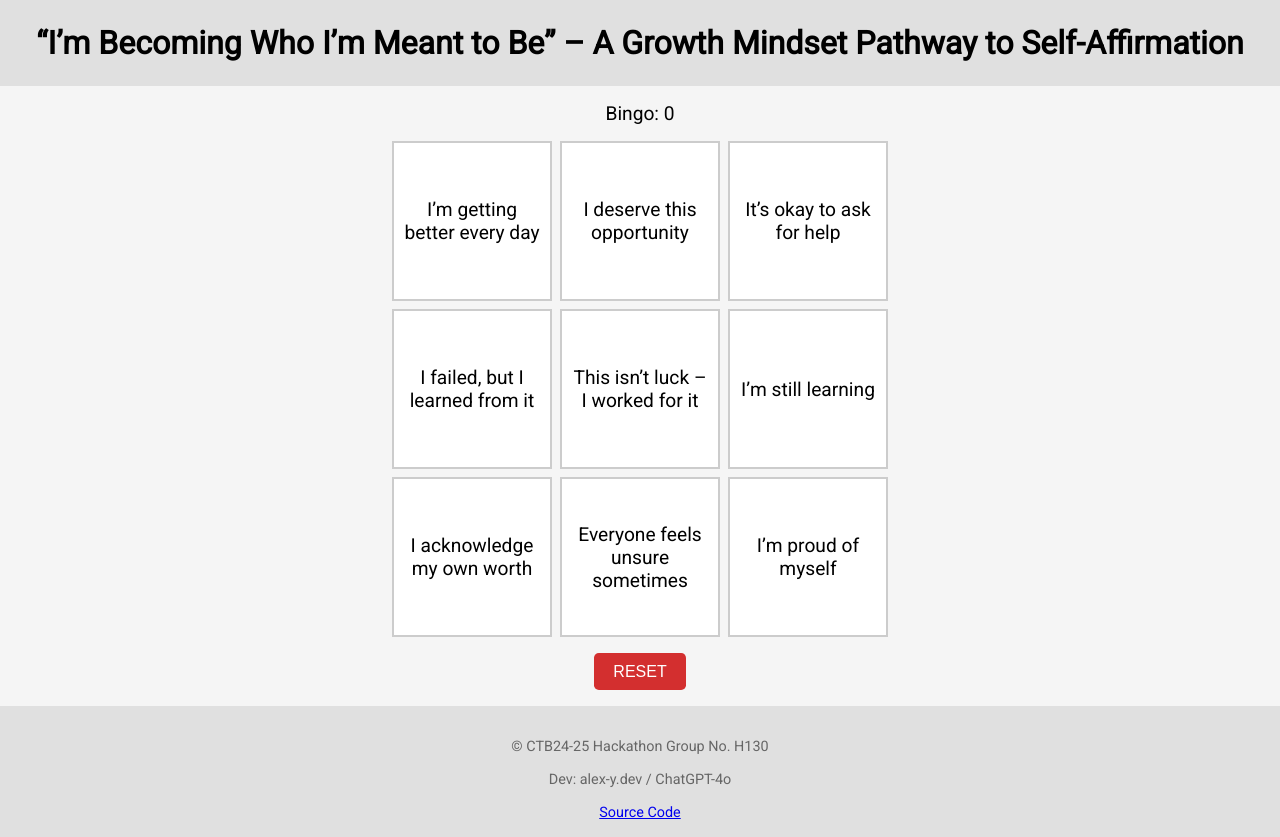
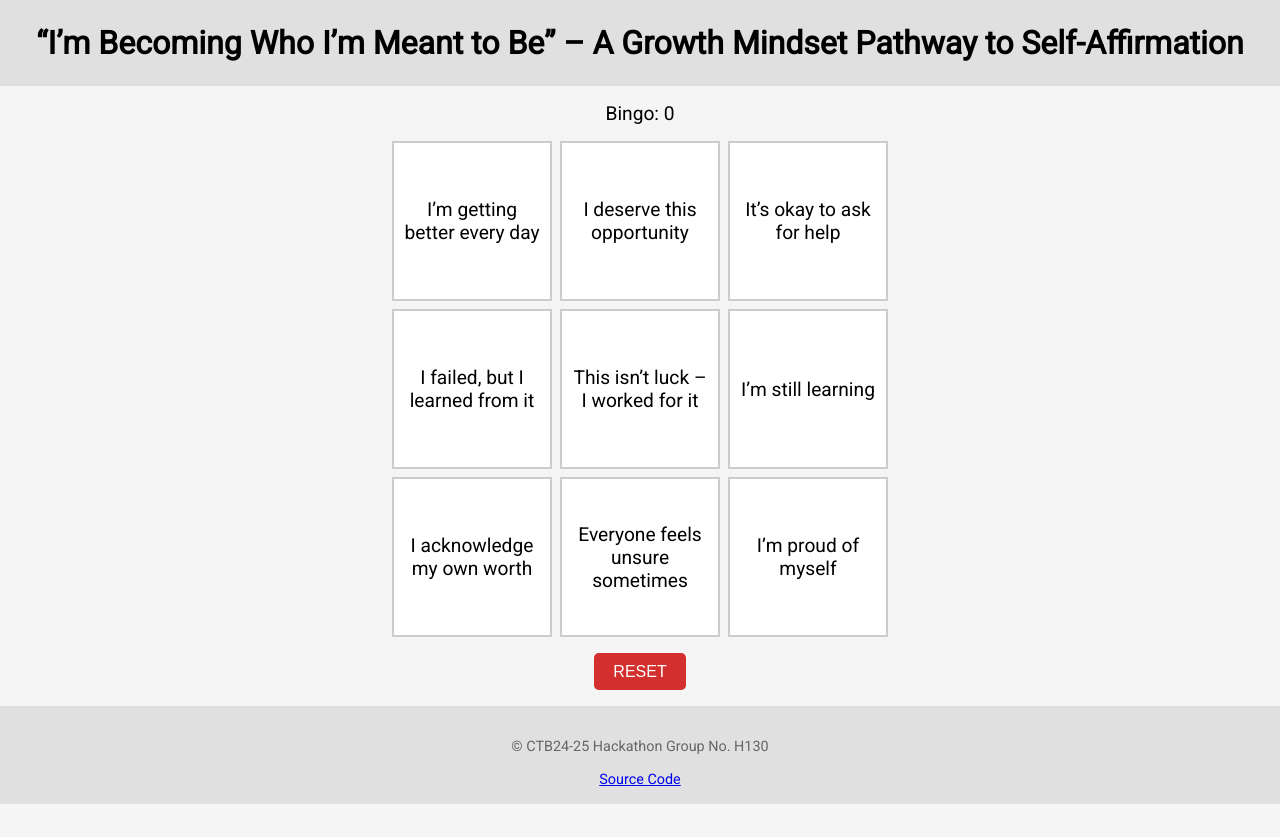
Before and after one commit to CTB-Team954746/CTB24-25_Global-Finals_Hackathon_Bingo, a plain HTML site: page Growth_Mindset.html in a window 1280 px wide. After the commit the page ends 804 px from the top, so only its background shows below. Drawn offline with Linux system fonts and the light colour scheme.

Commit message:
REMOVE: DEV

```diff
--- a/Growth_Mindset.html
+++ b/Growth_Mindset.html
@@ -21,7 +21,6 @@
 
   <footer>
     <p>© CTB24-25 Hackathon Group No. H130</p>
-    <p>Dev: alex-y.dev / ChatGPT-4o</p>
     <p><a href="https://github.com/404notfound-xyye/CTB24-25_Global-Finals_Hackathon_Bingo">Source Code</a></p>
   </footer>
 
```
Also changed, not shown: Imposter_Mindset.html (+0 -1 lines).
